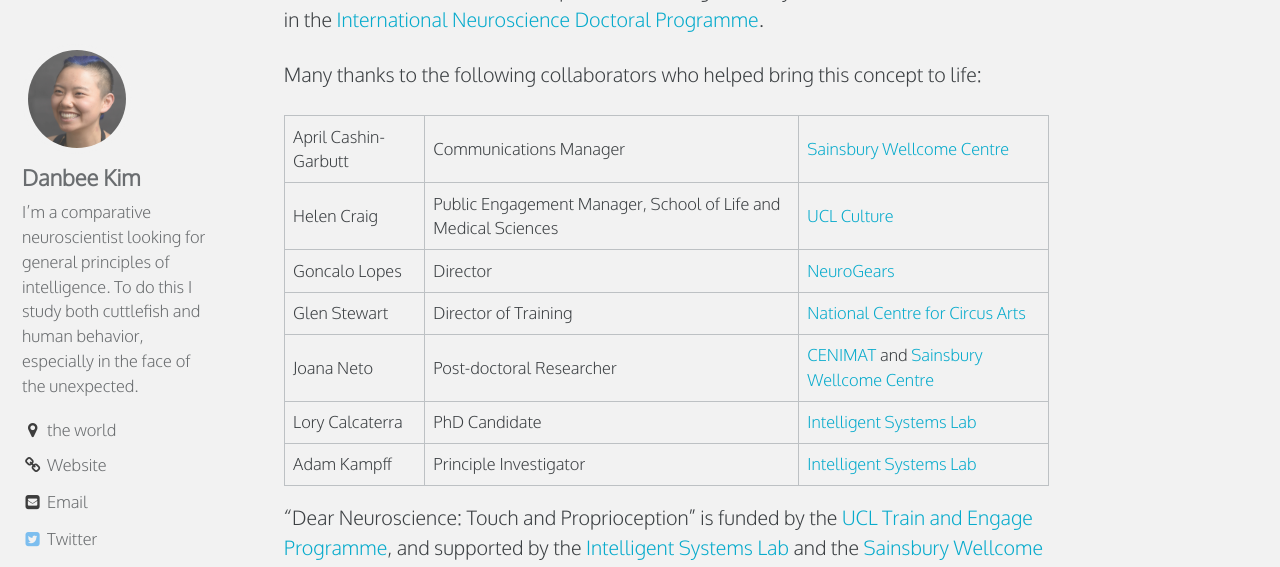
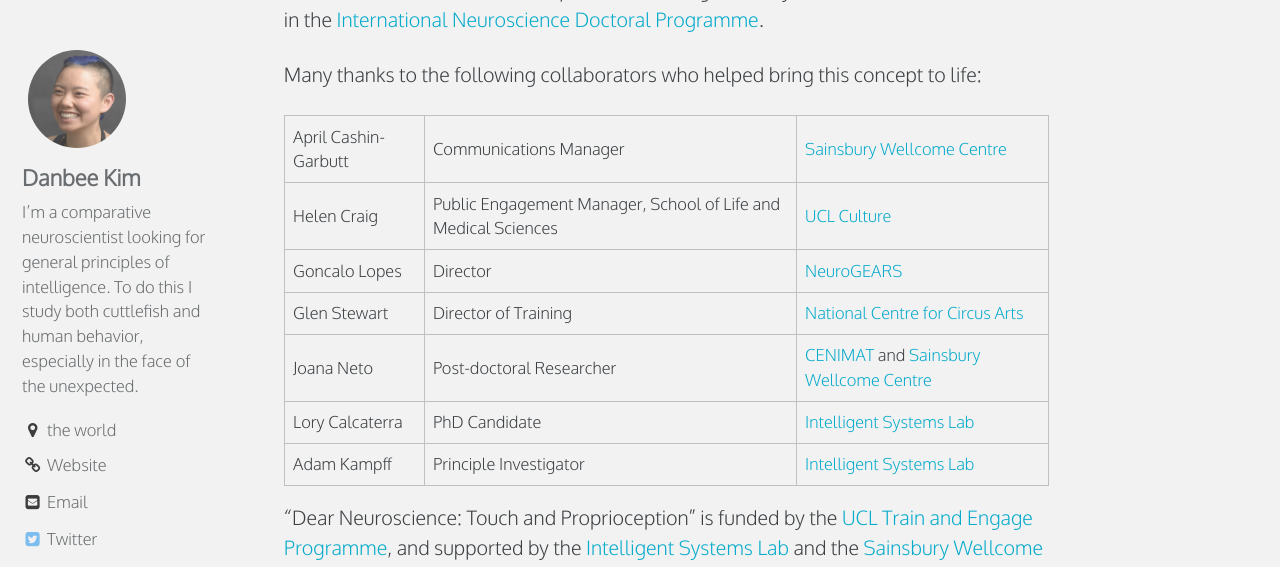
Before and after one commit to everymind/DearNeuroscience, a Jekyll site: the page built from index.md, in a window 1280 px wide and 900 px high, scrolled down 2876 px. Shown: the top 567 px of the window. Built offline with Jekyll 4.4.1, drawn with Linux system fonts in a browser that asks for light colours; comment, search, counter and statistics services are not loaded.

```diff
--- a/index.md
+++ b/index.md
@@ -59,7 +59,7 @@ Many thanks to the following collaborators who helped bring this concept to life
 
 | April Cashin-Garbutt | Communications Manager | [Sainsbury Wellcome Centre](https://www.sainsburywellcome.org/web/) |
 | Helen Craig  | Public Engagement Manager, School of Life and Medical Sciences | [UCL Culture](https://www.ucl.ac.uk/culture/) |
-| Goncalo Lopes | Director | [NeuroGears](https://neurogears.org/) |
+| Goncalo Lopes | Director | [NeuroGEARS](https://neurogears.org/) |
 | Glen Stewart | Director of Training | [National Centre for Circus Arts](https://www.nationalcircus.org.uk/) |
 | Joana Neto | Post-doctoral Researcher | [CENIMAT](https://www.cenimat.fct.unl.pt/) and [Sainsbury Wellcome Centre](https://www.sainsburywellcome.org/web/) |
 | Lory Calcaterra | PhD Candidate | [Intelligent Systems Lab](http://www.kampff-lab.org/) |
```
